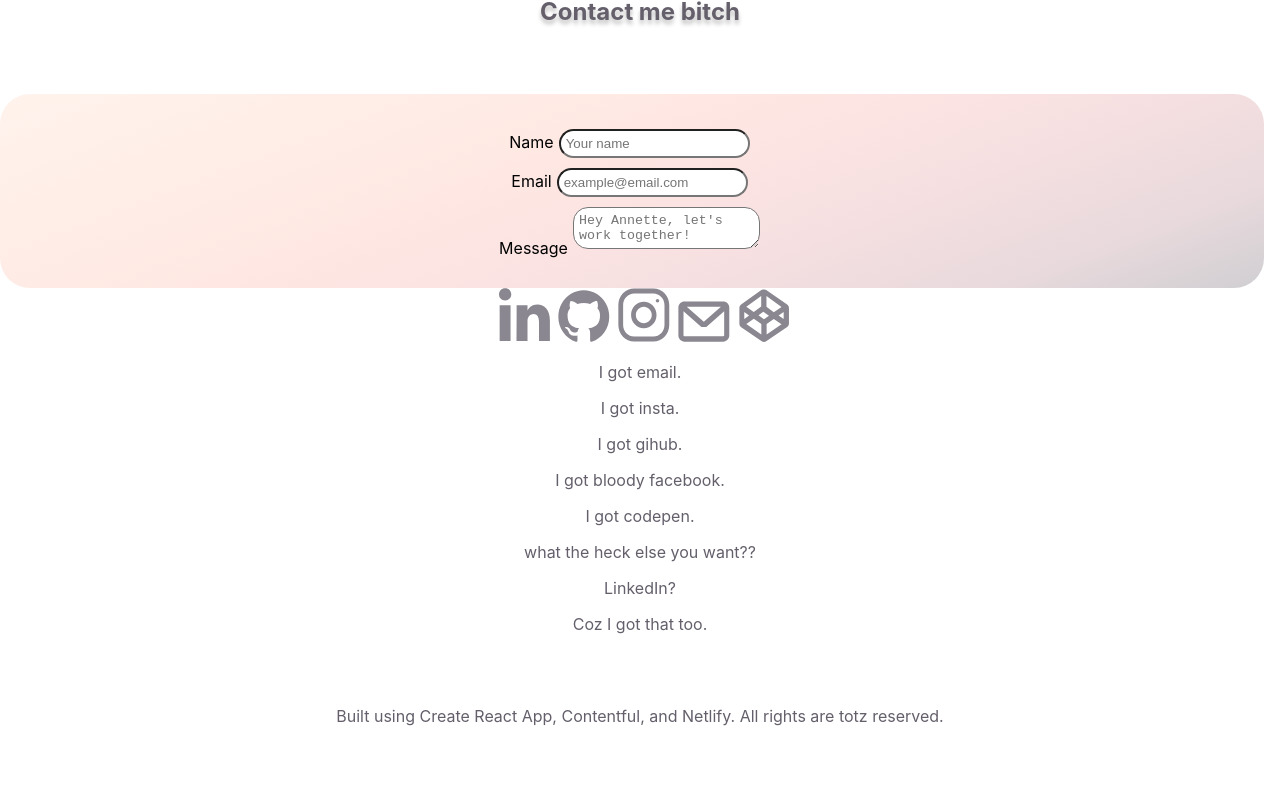
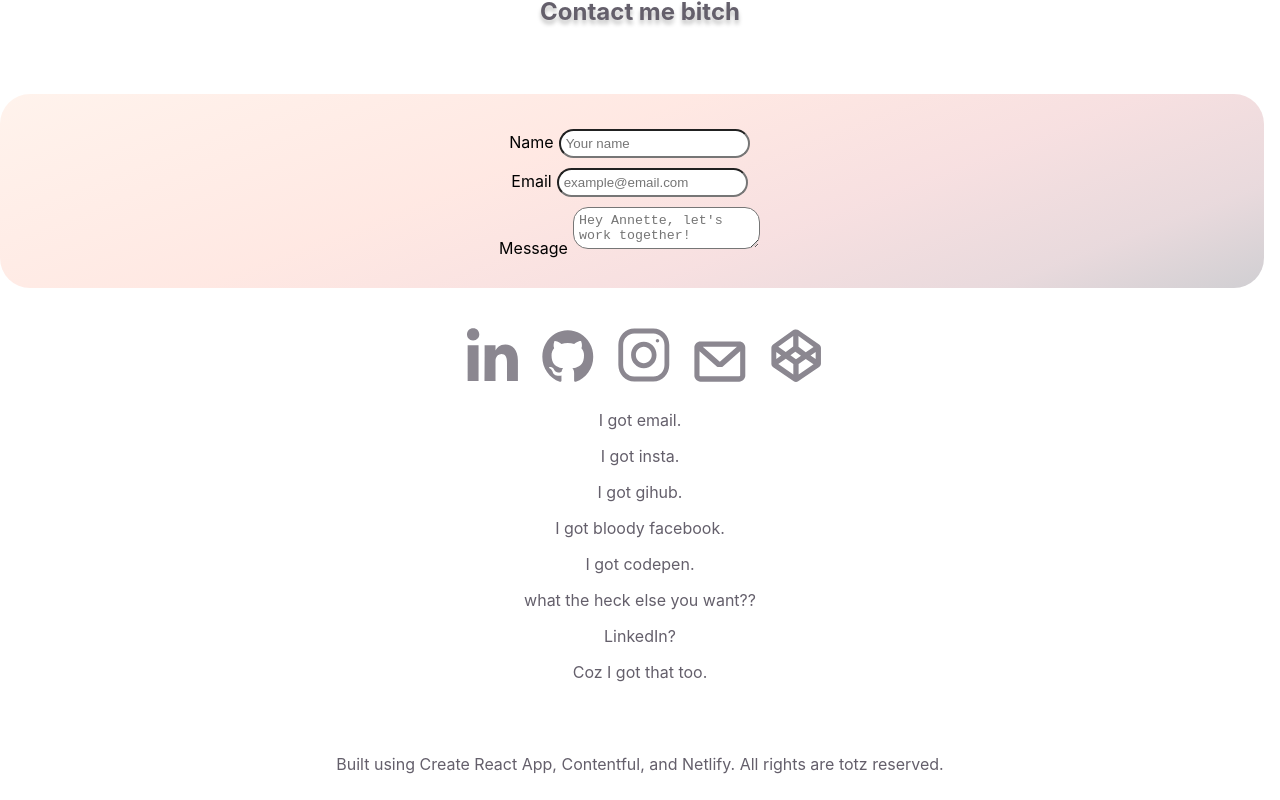
Before and after one commit to annette-graham/annette-graham.github.io, a React (Create React App) app: page / in a window 1280 px wide. Shown: the part 2812-3612 px from the top of the page. Before the commit the page ends 3564 px from the top, so only its background shows below. Built offline with nearby package versions, Linux system fonts and the light colour scheme.

Commit message:
moved image styling

```diff
--- a/src/images/_styles.scss
+++ b/src/images/_styles.scss
@@ -8,14 +8,6 @@
   right: 25rem;
   margin-top: 20rem;
   position: absolute;
-}
-
-.me-image {
-  height: 250px;
-  left: 20rem;
-  margin-top: 2rem;
-  position: absolute;
-  border-radius: 50%;
 }
 
 .reading-image {
@@ -42,3 +34,8 @@
   height: auto;
   margin-left: 10px;
 }
+
+.media-image {
+  margin-top: 2rem;
+  padding: 8px;
+}
```
